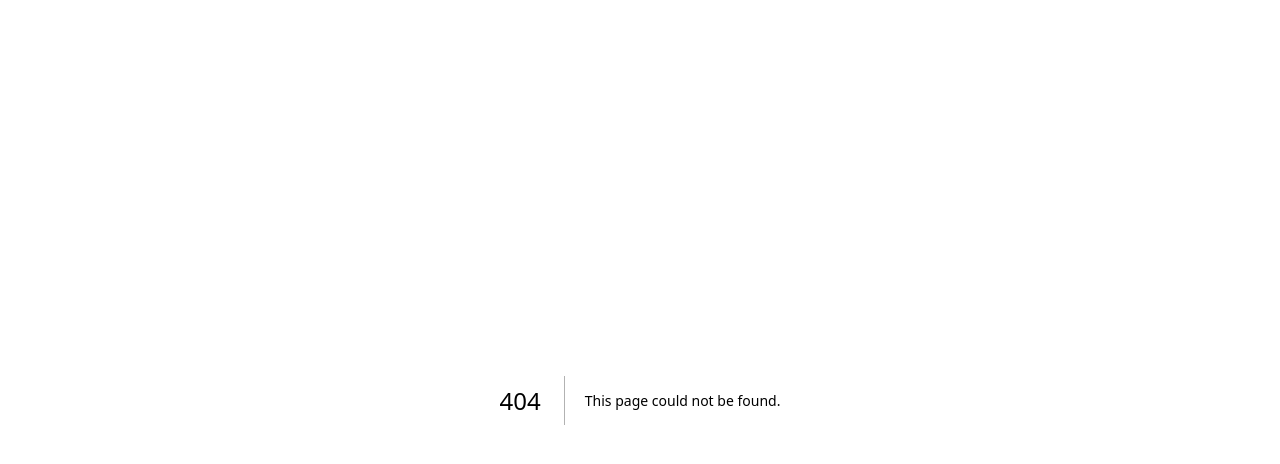
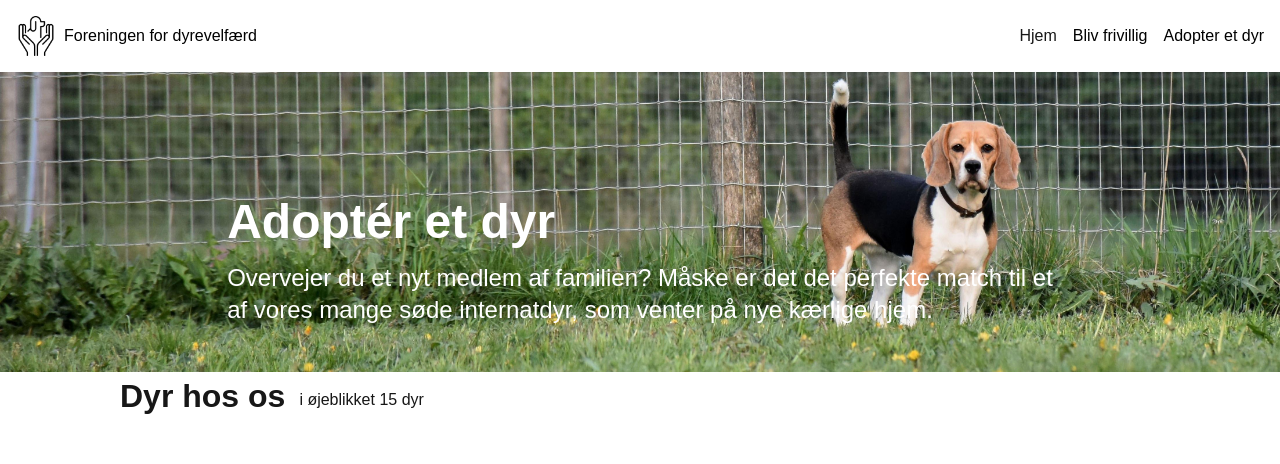
Before and after one commit to ConSIXten/dyrevelfaerd2, a Next.js app: page /adopterEtDyr in a window 1280 px wide. Before the commit this address had no page. Shown: the top 464 px of the page. Built offline with nearby package versions, Linux system fonts and the light colour scheme.

Commit message:
påbegyndt side 3

```diff
--- /dev/null
+++ b/app/adopterEtDyr/adopterEtDyr.css
@@ -0,0 +1,5 @@
+.headline {
+  font-size: 2rem;
+  font-weight: bold;
+  margin-bottom: 1rem;
+}
--- /dev/null
+++ b/app/adopterEtDyr/page.jsx
@@ -0,0 +1,19 @@
+import Hero3 from "../../components/hero/Hero3";
+import Header from "../../components/header/Header";
+
+import "./adopterEtDyr.css";
+
+export default function AdopterEtDyrPage() {
+    return (
+        <div>
+            <Header />
+            <Hero3 />
+            <div className="flex gap-3.5">
+                <h1 className="headline pl-30">Dyr hos os</h1>
+                <div className="pt-4">
+                    <p>i øjeblikket 15 dyr</p>
+                </div>
+            </div>
+        </div>
+    );
+}
--- a/components/cards-bf/cardsBf.css
+++ b/components/cards-bf/cardsBf.css
@@ -1,6 +1,6 @@
 .card-grid {
   display: grid;
-  grid-template-columns: repeat(auto-fill, minmax(480px, 1fr));
+  grid-template-columns: 1fr 1fr 1fr;
   gap: 20px;
   padding: 20px;
   margin-inline: 10rem;
--- a/components/footer/Footer.jsx
+++ b/components/footer/Footer.jsx
@@ -10,11 +10,11 @@ export default function Footer() {
                     <li>Torvesøvej 22, 1.</li>
                     <li>1131 København K</li>
                     <li> CVR: 22446187</li>
-                    <li>Husk at du kan få fradrag for donationer på op til 16.600 kr.</li>
+                    <li>Husk at du kan få fradrag for donationer på op til 16.600kr.</li>
                 </ul>
             </div>
             <div>
-                <p className="pt-40">2024 - Foreningen for Dyrevelfærd</p>
+                <p className="">2024 - Foreningen for Dyrevelfærd</p>
             </div>
             <div>
                 <h3>PARTNERE</h3>
```
Also changed, not shown: components/footer/footer.css (+10 -0 lines).
